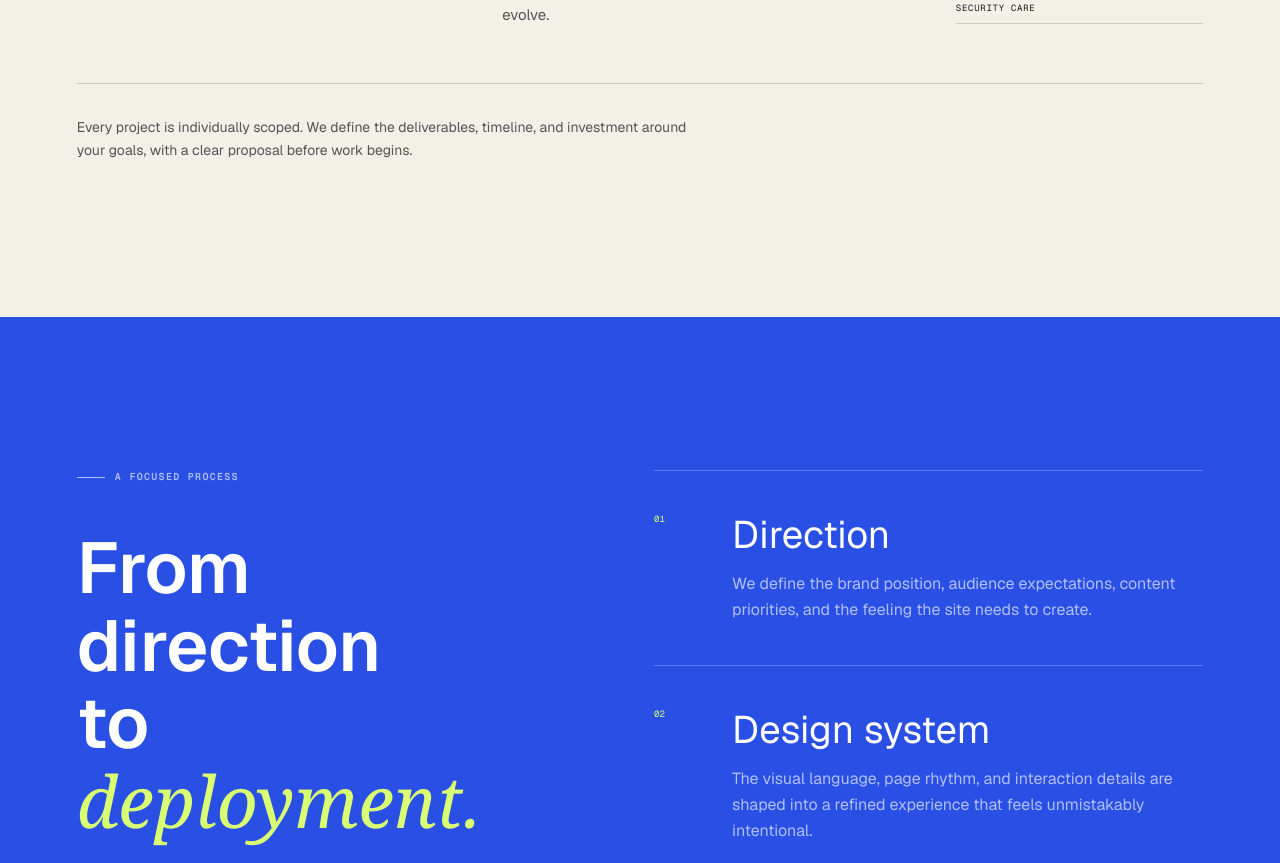
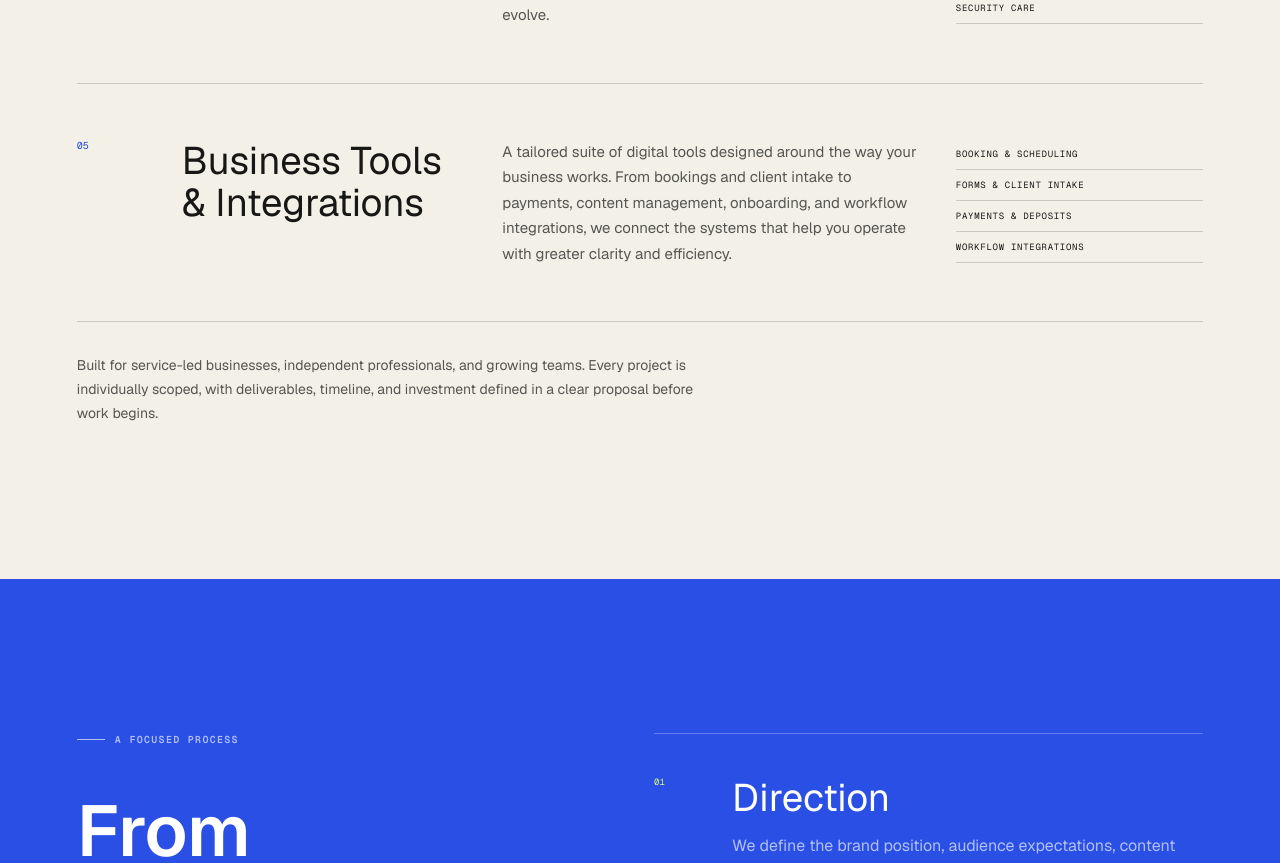
Before and after one commit to PeterwuSDE/peter-wu-studio, a Next.js app: page / in a window 1280 px wide. Shown: the part 3037-3900 px from the top of the page. Built offline with nearby package versions, Linux system fonts and the light colour scheme.

Commit message:
Add business tools and integrations service

```diff
--- a/app/page.tsx
+++ b/app/page.tsx
@@ -25,6 +25,12 @@ const services = [
     title: "Hosting & Ongoing Care",
     text: "A dependable foundation beyond launch. We handle deployment, domain configuration, managed hosting, and agreed maintenance, with updates, backups, and practical security care to keep your site supported as your needs evolve.",
     tags: ["Deployment & domains", "Managed hosting", "Updates & backups", "Security care"],
+  },
+  {
+    number: "05",
+    title: "Business Tools & Integrations",
+    text: "A tailored suite of digital tools designed around the way your business works. From bookings and client intake to payments, content management, onboarding, and workflow integrations, we connect the systems that help you operate with greater clarity and efficiency.",
+    tags: ["Booking & scheduling", "Forms & client intake", "Payments & deposits", "Workflow integrations"],
   },
 ];
 
@@ -140,7 +146,7 @@ export default function Home() {
             </article>
           ))}
         </div>
-        <p className="services-note">Every project is individually scoped. We define the deliverables, timeline, and investment around your goals, with a clear proposal before work begins.</p>
+        <p className="services-note">Built for service-led businesses, independent professionals, and growing teams. Every project is individually scoped, with deliverables, timeline, and investment defined in a clear proposal before work begins.</p>
       </section>
 
       <section className="process-section section-pad" id="process">
```
Also changed, not shown: 1 other file (tests, documents, lock files or other folders).
